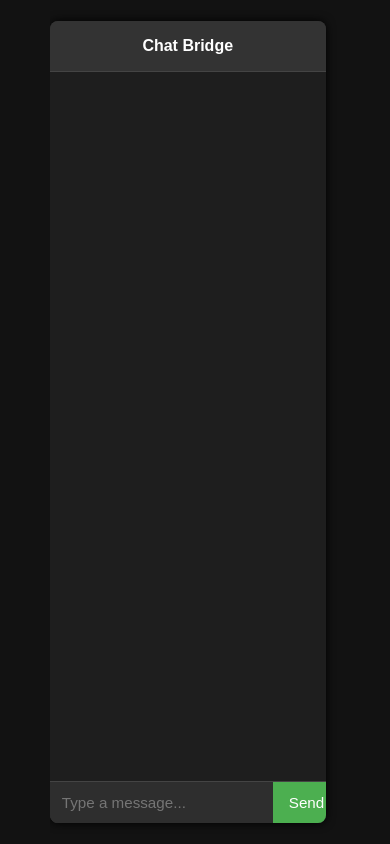
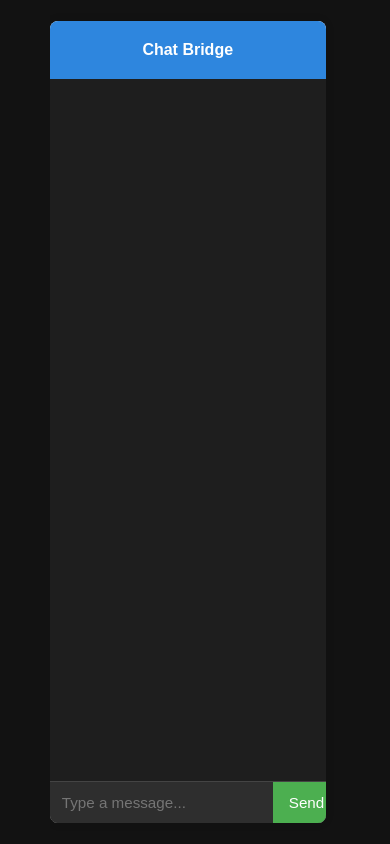
Before and after one commit to habeeb-code-cell/chat-bridge, a React (Create React App) app: page / in a window 390 px wide. Built offline with nearby package versions, Linux system fonts and the light colour scheme.

Commit message:
responsiveness

```diff
--- a/src/App.css
+++ b/src/App.css
@@ -3,6 +3,17 @@
     margin: 0;
     padding: 0;
     box-sizing: border-box;
+  }
+
+  body {
+    margin: 0;
+    padding: 0;
+    background-color: #f0f2f5;
+    font-family: 'Segoe UI', sans-serif;
+    display: flex;
+    justify-content: center;
+    align-items: center;
+    height: 100vh;
   }
 
   body, html {
@@ -17,26 +28,32 @@
   }
 
   .chat-container {
-    width: 95%;
-    max-width: 600px;
+    background: white;
+    width: 100%;
+    max-width: 500px;
     height: 90vh;
+    min-height: 500px;
     display: flex;
     flex-direction: column;
-    background: #2c2c2c;
+    justify-content: flex-start;
     border-radius: 10px;
-    box-shadow: 0 0 10px #000;
+    box-shadow: 0 0 10px rgba(0, 0, 0, 0.1);
     overflow: hidden;
   }
 
+
   .chat-header {
-    padding: 1rem;
-    background: #333;
+    background-color: #2e86de;
+    color: white;
     text-align: center;
-    font-size: 1.4rem;
+    padding: 20px;
+    font-size: 1.5rem;
     font-weight: bold;
-    border-bottom: 1px solid #444;
-    flex-shrink: 0;
+    position: sticky; /* Add this to keep it visible on scroll */
+    top: 0;
+    z-index: 10;
   }
+
 
   .chat-messages {
     flex: 1;
```
